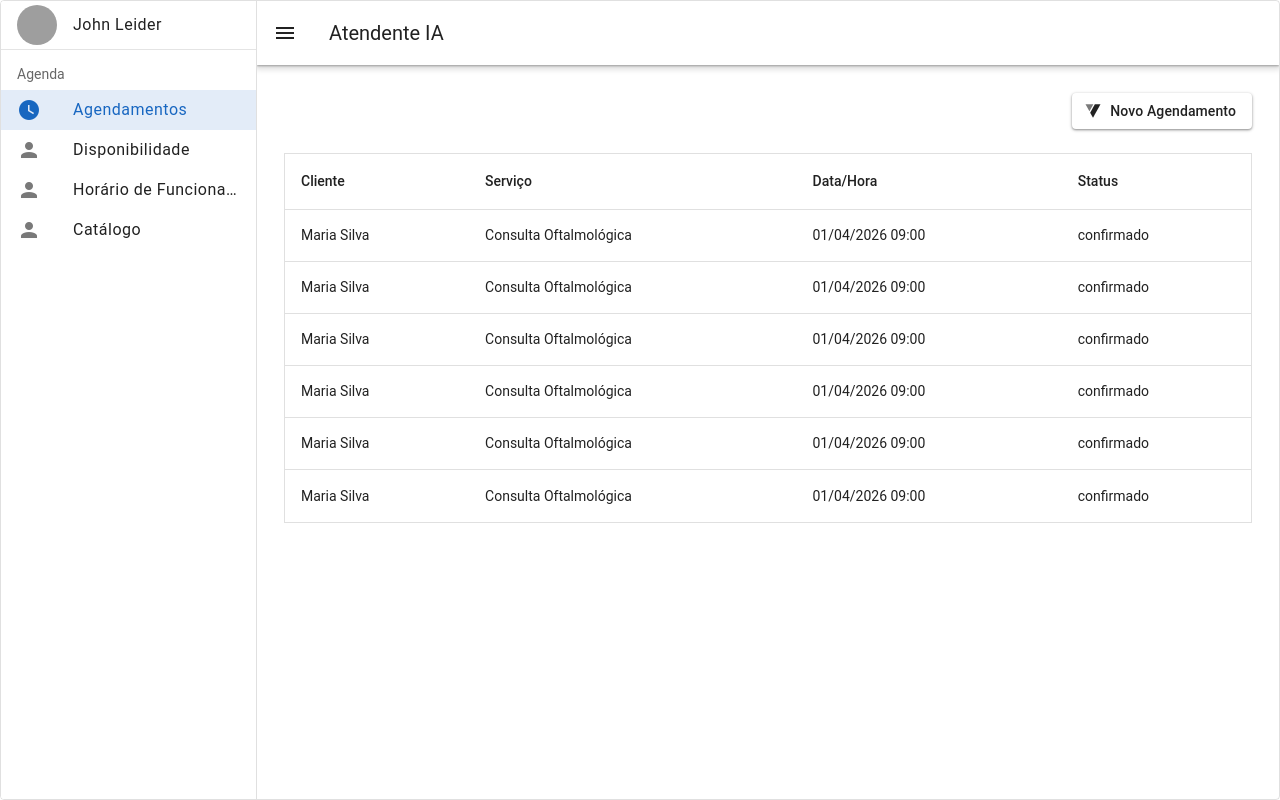
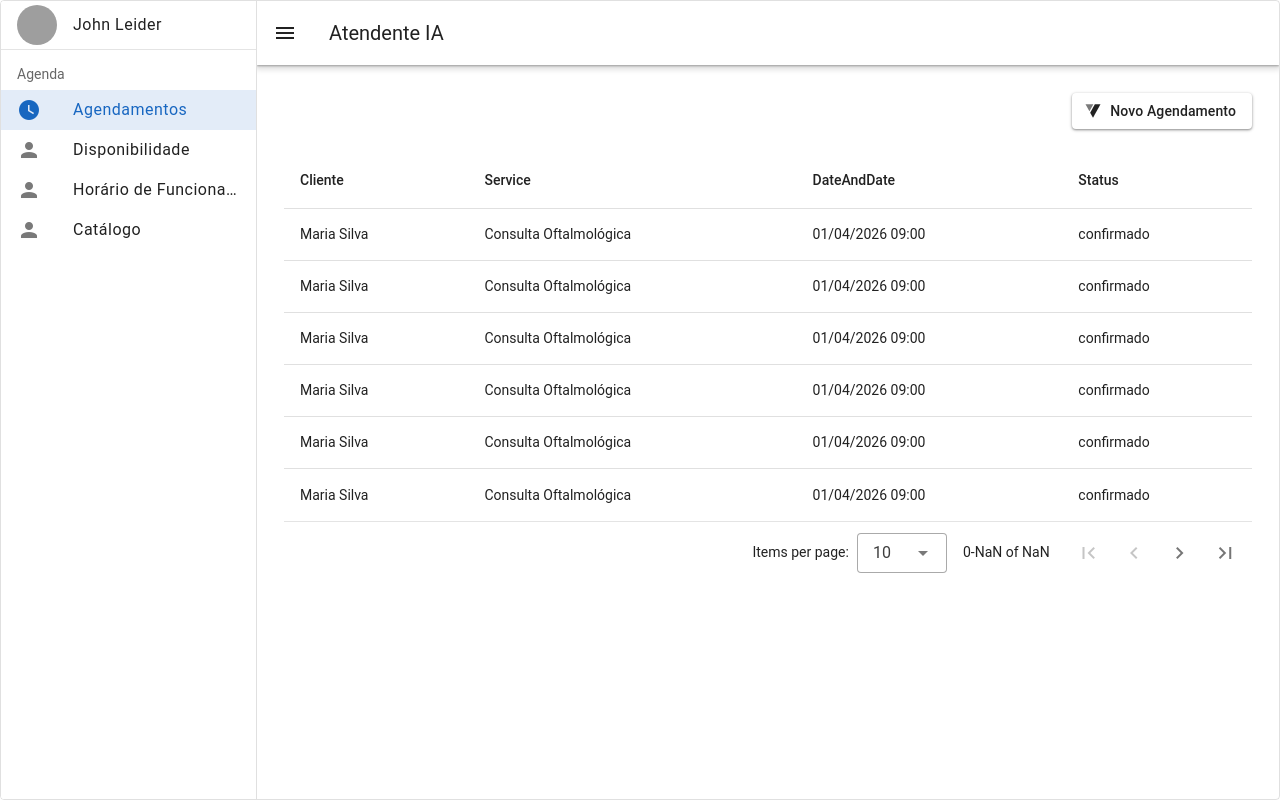
Before and after one commit to RafaelLima99/frontend-atendente-ia, a Nuxt app: page /agendamentos in a window 1280 px wide. Built offline with nearby package versions, Linux system fonts and the light colour scheme; grey boxes are pictures that could not be loaded.

Commit message:
adicão data-table-serve

```diff
--- a/app/pages/agendamentos.vue
+++ b/app/pages/agendamentos.vue
@@ -5,41 +5,16 @@
         </div>
     </v-row>
 
+    <v-data-table-server v-model:items-per-page="itemsPerPage" :items="desserts"
+    :items-length="totalItems" :loading="loading" :search="search" item-value="produto" @update:options="loadItems">
+    </v-data-table-server>
 
-    <v-table class="border-sm">
-        <thead>
-            <tr>
-                <th class="text-left">
-                    Cliente
-                </th>
-                <th class="text-left">
-                    Serviço
-                </th>
-                <th class="text-left">
-                    Data/Hora
-                </th>
-                <th class="text-left">
-                    Status
-                </th>
-            </tr>
-        </thead>
-        <tbody>
-            <tr v-for="item in desserts" :key="item.name">
-                <td>{{ item.cliente }}</td>
-                <td>{{ item.service }}</td>
-                <td>{{ item.dateAndDate }}</td>
-                <td>{{ item.status }}</td>
-            </tr>
-        </tbody>
-    </v-table>
 </template>
 
 
-<script>
-export default {
-    data() {
-        return {
-            desserts: [
+<script setup>
+
+const desserts = [
     {
         cliente: 'Maria Silva',
         service: 'Consulta Oftalmológica',
@@ -76,8 +51,8 @@ export default {
         dateAndDate: '01/04/2026 09:00',
         status: 'confirmado'
     }
-            ],
-        }
-    },
-}
+]
+
+
+
 </script>
```
Lines whose indentation alone changed are shown as unchanged.
